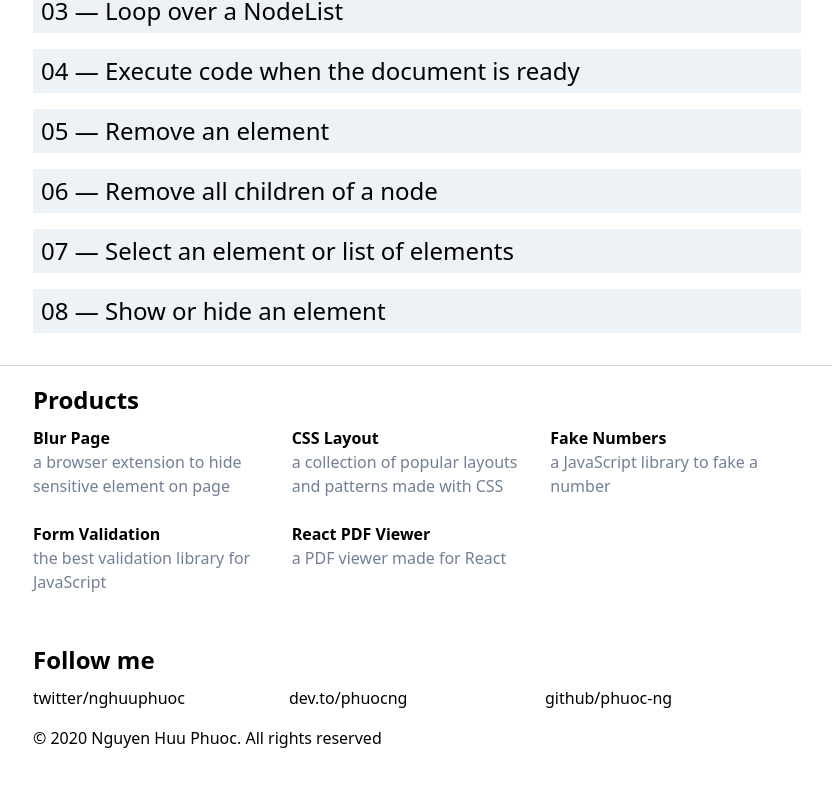
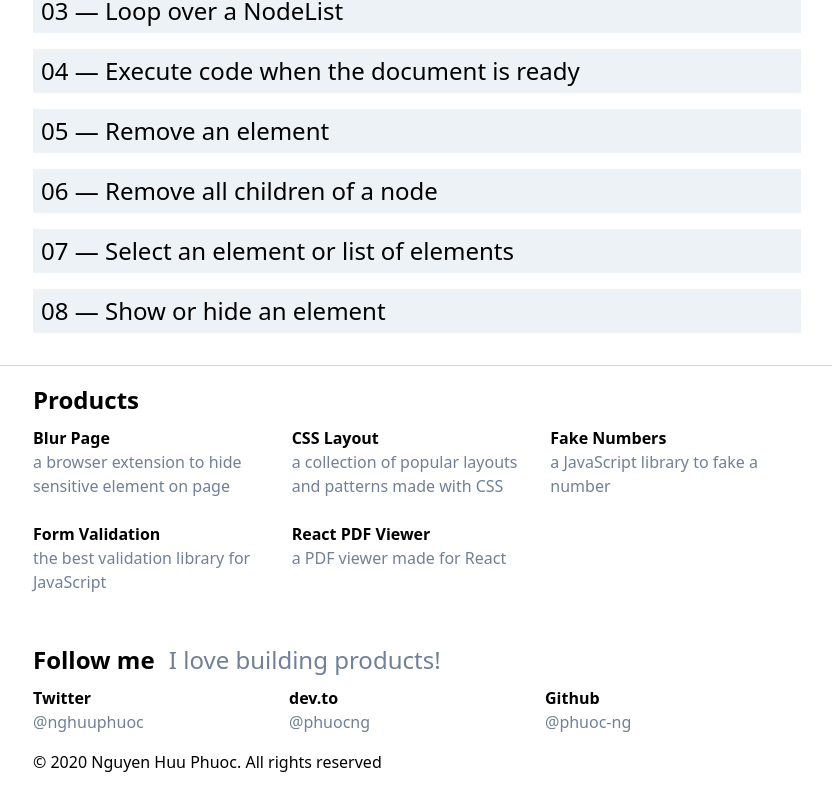
Before and after one commit to phuocng/html-dom, a React app: page / in a window 1280 px wide. Shown: the part 524-1334 px from the top of the page, without its empty margins (223-1055 px from the left). Built offline with nearby package versions, Linux system fonts and the light colour scheme.

Commit message:
Tweak the footer

```diff
--- a/client/pages/Footer.tsx
+++ b/client/pages/Footer.tsx
@@ -71,7 +71,7 @@ const Footer: React.FC<{}> = () => {
                 </div>
 
                 <div className='mt-6'>
-                    <h3 className='text-2xl font-semibold mb-2'>Follow me</h3>
+                    <h3 className='text-2xl font-semibold mb-2'>Follow me <span className='font-light text-gray-600 ml-2'>I love building products!</span></h3>
                     <ul className='flex'>
                         <li className='flex-1'>
                             <a
@@ -80,7 +80,8 @@ const Footer: React.FC<{}> = () => {
                                 style={{ textDecoration: 'none' }}
                                 target="_blank"
                             >
-                                twitter/nghuuphuoc
+                                <div className='font-semibold'>Twitter</div>
+                                <span className='text-gray-600'>@nghuuphuoc</span>
                             </a>
                         </li>
                         <li className='flex-1'>
@@ -90,7 +91,8 @@ const Footer: React.FC<{}> = () => {
                                 style={{ textDecoration: 'none' }}
                                 target="_blank"
                             >
-                                dev.to/phuocng
+                                <div className='font-semibold'>dev.to</div>
+                                <span className='text-gray-600'>@phuocng</span>
                             </a>
                         </li>
                         <li className='flex-1'>
@@ -100,7 +102,8 @@ const Footer: React.FC<{}> = () => {
                                 style={{ textDecoration: 'none' }}
                                 target="_blank"
                             >
-                                github/phuoc-ng
+                                <div className='font-semibold'>Github</div>
+                                <span className='text-gray-600'>@phuoc-ng</span>
                             </a>
                         </li>
                     </ul>
```
